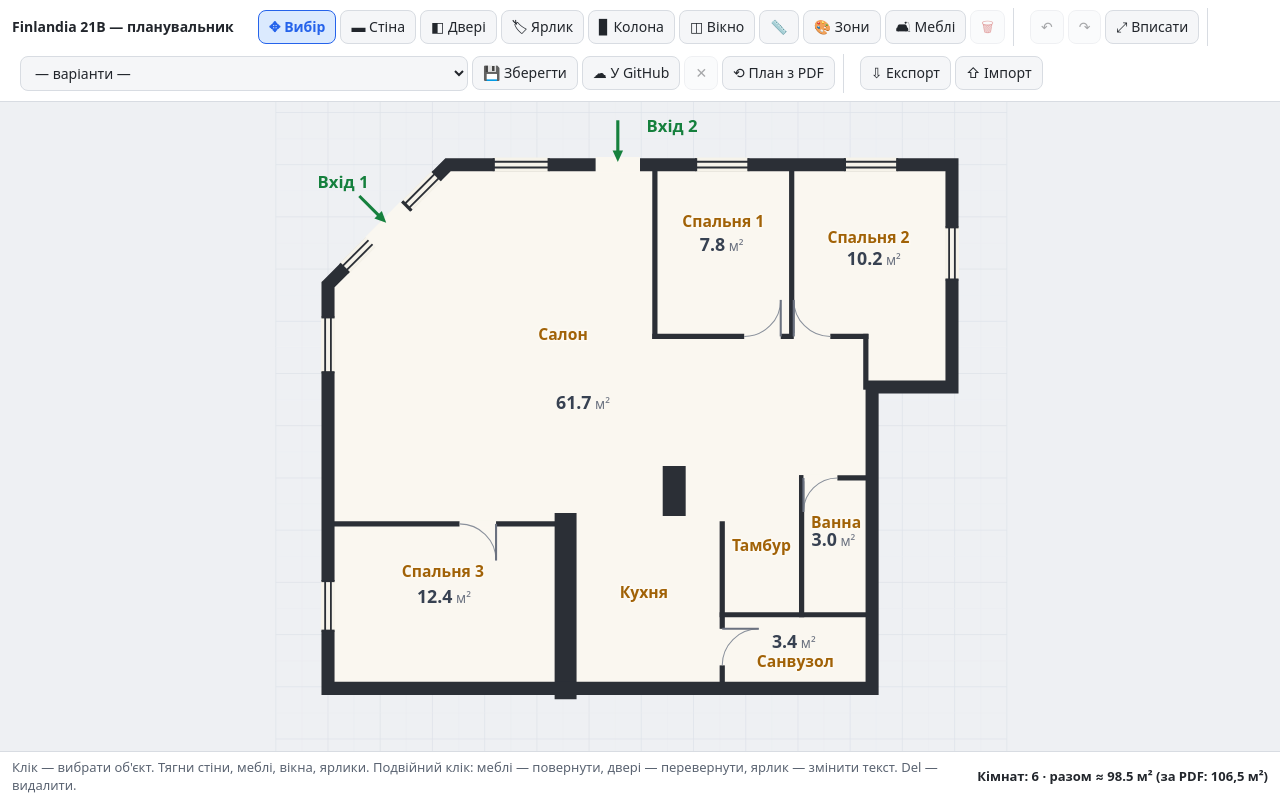
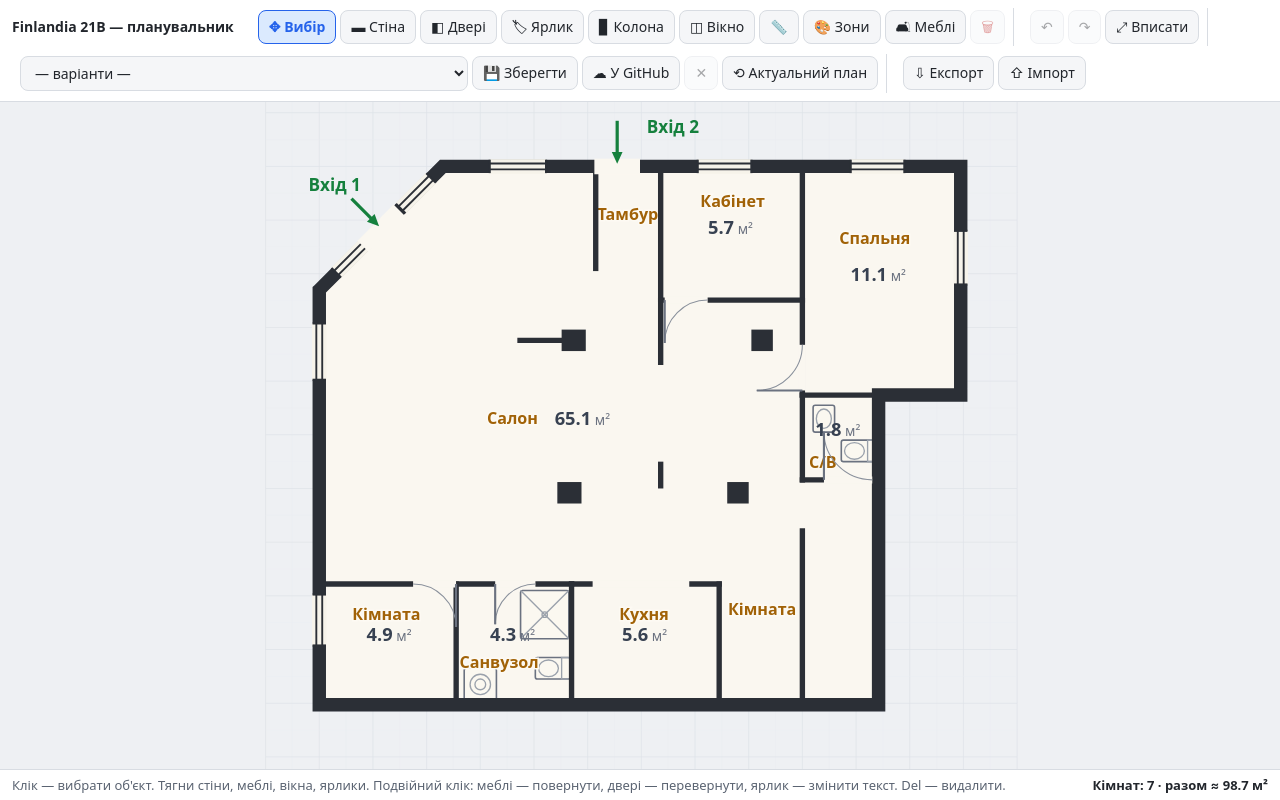
Before and after one commit to botisystemua-cyber/Kvartura, a plain HTML site: page index.html in a window 1280 px wide. Drawn offline with Linux system fonts and the light colour scheme; no server answers.

Commit message:
Replace base plan with post-renovation as-built layout (#11)
The walls were demolished and rebuilt in the real apartment. Digitized
the hand-drawn survey (graph-paper sketch with tape measurements) into
a new ORIGINAL: entrance-2 vestibule (120 opening, walls at 5.15 and
6.36), top rooms of 252 and 292x416, two long longitudinal walls with
190 openings, right bathroom 158 deep with a 100 passage and the 332
wall below, left-bottom room 250x220, bathroom with shower, toilet and
washer behind the 220 wall, kitchen bay 265, bottom spans
250/205/265/290, and four columns standing where the old walls were.
Sanitary fixtures from the sketch are placed as furniture objects.

The pre-renovation PDF plan is kept as OLD_PLAN: it appears in the
dropdown as the 'До ремонту' preset and remains the base that the six
split-design variants build on. PLAN_VERSION bumped to 3 so returning
visitors keep their edits as a saved variant and see the new base; the
reset button is now 'Актуальний план'.


Claude-Session: https://claude.ai/code/session_01NQK1ixirL23ZMLrbw6cpdM

Co-authored-by: Claude <noreply@anthropic.com>

```diff
--- a/index.html
+++ b/index.html
@@ -115,7 +115,7 @@
     <button id="bSaveVar" title="Зберегти варіант у цьому браузері">💾 Зберегти</button>
     <button id="bCloudSave" title="Зберегти проект файлом у GitHub — буде видно з усіх пристроїв">☁ У GitHub</button>
     <button id="bDelVar" title="Видалити вибраний варіант" disabled>✕</button>
-    <button id="bReset" title="Повернути початковий план з PDF">⟲ План з PDF</button>
+    <button id="bReset" title="Повернути актуальний план (після ремонту)">⟲ Актуальний план</button>
   </span>
   <span class="group">
     <button id="bExport" title="Завантажити план як JSON-файл">⇩ Експорт</button>
@@ -182,8 +182,8 @@ const EXT_T = 0.25;   // товщина зовнішньої стіни, м
 const INT_T = 0.10;   // товщина перегородки за замовчуванням, м
 const GRID  = 0.05;   // крок сітки прив'язки, м
 
-// Початкове планування, перенесене з PDF (приблизно ±10 см)
-const ORIGINAL = {
+// План ДО ремонту (з PDF архітектора) — база для проектних варіантів поділу
+const OLD_PLAN = {
   walls: [
     {id:'w1',  x1:6.26, y1:0.00, x2:6.26,  y2:3.29, t:INT_T}, // спальня 1, ліва
     {id:'w2',  x1:6.26, y1:3.29, x2:10.30, y2:3.29, t:INT_T}, // низ спалень (двері обох спалень тут)
@@ -247,9 +247,62 @@ const DEFAULT_WINDOWS = [
   {x:10.40,y:0.00, ux:1, uy:0, len:1.00},            // верх, спальня 2
   {x:11.95,y:1.70, ux:0, uy:1, len:1.00},            // права стіна, спальня 2
 ];
+
+// Актуальний план ПІСЛЯ ремонту (за обмірами від руки, листопад 2026)
+const ORIGINAL = {
+  walls: [
+    {id:'n1',  x1:5.15, y1:0.00, x2:5.15,  y2:1.90, t:INT_T}, // тамбур входу, ліва
+    {id:'n2',  x1:6.36, y1:0.00, x2:6.36,  y2:3.65, t:INT_T}, // поздовжня ліва, верх
+    {id:'n3',  x1:6.36, y1:5.55, x2:6.36,  y2:5.95, t:INT_T}, // поздовжня ліва, шматок (проріз 190 вище)
+    {id:'n4',  x1:9.00, y1:0.00, x2:9.00,  y2:4.26, t:INT_T}, // поздовжня права, верх (двері спальні)
+    {id:'n5',  x1:6.36, y1:2.49, x2:9.00,  y2:2.49, t:INT_T}, // низ кабінету
+    {id:'n6',  x1:3.74, y1:3.24, x2:4.50,  y2:3.24, t:INT_T}, // шматок старої осі, що лишився
+    {id:'n7',  x1:9.00, y1:4.26, x2:9.00,  y2:5.84, t:INT_T}, // санвузол правий, ліва (158)
+    {id:'n8',  x1:9.00, y1:4.26, x2:10.42, y2:4.26, t:INT_T}, // санвузол правий, верхня (низ спальні)
+    {id:'n9',  x1:9.00, y1:5.84, x2:10.42, y2:5.84, t:INT_T}, // санвузол правий, нижня (двері)
+    {id:'n10', x1:9.00, y1:6.79, x2:9.00,  y2:10.03,t:INT_T}, // стіна «332» (прохід 100 вище)
+    {id:'n11', x1:0.00, y1:7.78, x2:4.70,  y2:7.78, t:INT_T}, // горизонтальна ліва (двері кімнати і санвузла)
+    {id:'n12', x1:2.55, y1:7.78, x2:2.55,  y2:10.03,t:INT_T}, // ліва кімната, права (250/220)
+    {id:'n13', x1:4.70, y1:7.78, x2:4.70,  y2:10.03,t:INT_T}, // санвузол лівий, права
+    {id:'n14', x1:4.70, y1:7.78, x2:7.45,  y2:7.78, t:INT_T}, // верх кухні (широкий проріз)
+    {id:'n15', x1:7.45, y1:7.78, x2:7.45,  y2:10.03,t:INT_T}, // кухня / кімната 290
+  ],
+  doors: [
+    {id:'nd1', wall:'n5',  t:0.18, w:0.80, side: 1, hinge:0}, // у кабінет
+    {id:'nd2', wall:'n4',  t:0.88, w:0.85, side: 1, hinge:1}, // у спальню
+    {id:'nd3', wall:'n9',  t:0.60, w:0.90, side:-1, hinge:0}, // у санвузол правий
+    {id:'nd4', wall:'n11', t:0.457,w:0.80, side: 1, hinge:1}, // у ліву кімнату
+    {id:'nd5', wall:'n11', t:0.777,w:0.75, side: 1, hinge:0}, // у санвузол лівий
+    {id:'nd6', wall:'n14', t:0.47, w:1.80, side: 1, hinge:0}, // відкритий прохід у кухню
+  ],
+  labels: [
+    {id:'nl1', x:3.60,  y:4.80, text:'Салон'},
+    {id:'nl2', x:5.75,  y:1.00, text:'Тамбур'},
+    {id:'nl3', x:7.70,  y:0.75, text:'Кабінет'},
+    {id:'nl4', x:10.35, y:1.45, text:'Спальня'},
+    {id:'nl5', x:9.38,  y:5.62, text:'С/В'},
+    {id:'nl6', x:8.25,  y:8.35, text:'Кімната'},
+    {id:'nl7', x:6.05,  y:8.45, text:'Кухня'},
+    {id:'nl8', x:3.35,  y:9.35, text:'Санвузол'},
+    {id:'nl9', x:1.25,  y:8.45, text:'Кімната'},
+  ],
+  columns: [
+    {id:'nc1', x:4.74, y:3.24, w:0.45, h:0.40}, // колони на місці знесених стін
+    {id:'nc2', x:8.25, y:3.24, w:0.40, h:0.40},
+    {id:'nc3', x:4.66, y:6.08, w:0.45, h:0.40},
+    {id:'nc4', x:7.80, y:6.08, w:0.40, h:0.40},
+  ],
+  furniture: [
+    {id:'nf1', x:4.20, y:8.35, w:0.90, h:0.90, rot:0, kind:'shower'},  // душ (ескіз)
+    {id:'nf2', x:4.35, y:9.35, w:0.40, h:0.65, rot:1, kind:'toilet'},  // унітаз лівий
+    {id:'nf3', x:3.00, y:9.65, w:0.60, h:0.60, rot:0, kind:'washer'},  // пральна «пр»
+    {id:'nf4', x:9.40, y:4.70, w:0.50, h:0.40, rot:3, kind:'sink'},    // умивальник правий (50)
+    {id:'nf5', x:10.05,y:5.30, w:0.40, h:0.65, rot:1, kind:'toilet'},  // унітаз правий
+  ],
+}
 ORIGINAL.windows = DEFAULT_WINDOWS.map((w,i)=>({id:'win'+(i+1), ...w}));
 ORIGINAL.zones = [];
-ORIGINAL.furniture = [];
+OLD_PLAN.zones = []; OLD_PLAN.columns = []; OLD_PLAN.furniture = [];
 
 const ENTRANCES = [
   {label:'Вхід 1', gapAt:[1.15,1.15], along:[0.7071,-0.7071], gap:0.95, arrowFrom:[-0.55,-0.55], text:[-1.35,-0.70]},
@@ -264,7 +317,7 @@ function normalizeState(s){
 }
 // Версія базового плану. Коли геометрія ORIGINAL оновлюється, старий
 // автосейв користувача зберігається у «Мої варіанти», а показується новий план.
-const PLAN_VERSION = 2;
+const PLAN_VERSION = 3;
 let state;
 {
   const saved = load('kvartura_current');
@@ -565,7 +618,7 @@ function computeRooms(){
   if(state.zones.length){
     el.textContent = `Кв. A: ${zoneSums.A.toFixed(1)} м² · Кв. B: ${zoneSums.B.toFixed(1)} м² · разом ≈ ${total.toFixed(1)} м²`;
   } else {
-    el.textContent = `Кімнат: ${out.length} · разом ≈ ${total.toFixed(1)} м² (за PDF: 106,5 м²)`;
+    el.textContent = `Кімнат: ${out.length} · разом ≈ ${total.toFixed(1)} м²`;
   }
 }
 
@@ -1270,7 +1323,7 @@ document.addEventListener('keydown', e=>{
 /* ---------------- готові варіанти поділу на 2 квартири ----------------
    Кв. A — вхід 1 (діагональ, зліва). Кв. B — вхід 2 (зверху по центру). */
 function buildVariant(fn){
-  const s = deepCopy(ORIGINAL);
+  const s = deepCopy(OLD_PLAN);
   let n = 0;
   const h = {
     rmWall(id){ s.walls=s.walls.filter(w=>w.id!==id); s.doors=s.doors.filter(d=>d.wall!==id); },
@@ -1285,6 +1338,7 @@ function buildVariant(fn){
 }
 const TA='КВ. A', TB='КВ. B';
 const PRESET_VARIANTS = {
+'★ До ремонту (план з PDF)': buildVariant(h=>{}),
 '★ В1 · Класика: A 2К ~60м² + B 2К-міні ~38м²': buildVariant(h=>{
   h.wall(5.10,0,5.10,4.40);        // хол Б і смуга перед дверима спалень
   h.wall(5.10,4.40,7.55,4.40);     // низ смуги (межа з салоном A)
@@ -1539,7 +1593,7 @@ document.getElementById('bDelVar').onclick=()=>{
   const v=variants(); delete v[s.value]; store(VKEY,v); refreshVariants();
 };
 document.getElementById('bReset').onclick=()=>{
-  if(confirm('Повернути початковий план з PDF? Поточні зміни можна буде скасувати через ↶.'))
+  if(confirm('Повернути актуальний план (після ремонту)? Поточні зміни можна буде скасувати через ↶.'))
     replaceState(ORIGINAL);
 };
 
```
Also changed, not shown: 1 other file.
